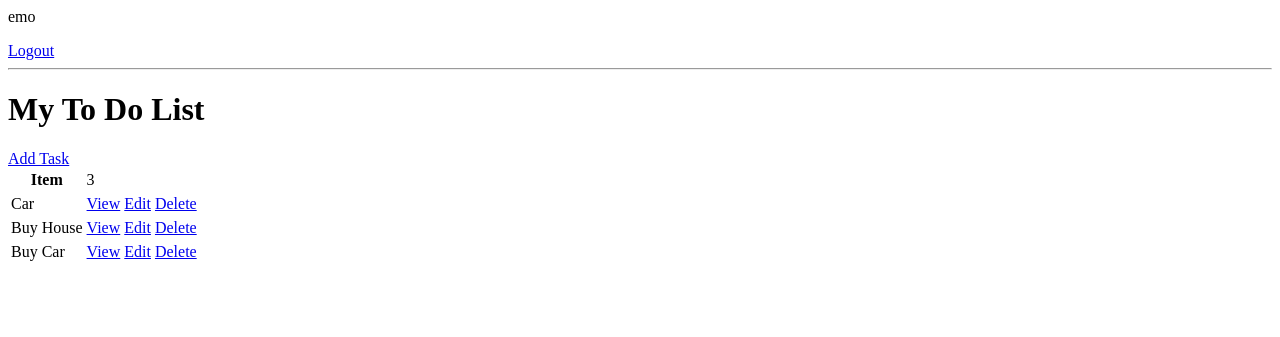
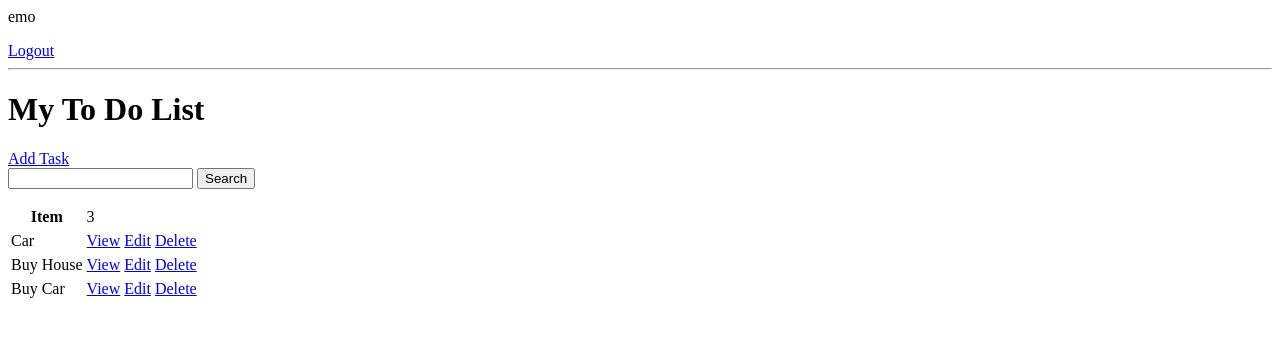
Before and after one commit to emilianstoyanov/Django-To-Do-List-App, a Django app: page / in a window 1280 px wide. Shown: the top 337 px of the page. Run offline with Django 4.2, Linux system fonts and the light colour scheme; a user stored in the database is signed in; data comes from the database, SQL or seed files in the repository; both versions use the stored data as it was after the commit.

Commit message:
config search func

```diff
--- a/todo_list/base/templates/base/task_list.html
+++ b/todo_list/base/templates/base/task_list.html
@@ -9,6 +9,11 @@
 <h1>My To Do List {{color}}</h1>
 
 <a href="{% url 'task-create' %}">Add Task</a>
+
+<form method="GET">
+    <input type="text" name="search-area">
+    <input type="submit" value="Search">
+</form>
 
 <table>
     <tr>
--- a/todo_list/base/views.py
+++ b/todo_list/base/views.py
@@ -54,6 +54,11 @@ class TaskList(OwnObjectsMixin, ListView):
         context = super().get_context_data(**kwargs)
         context['tasks'] = context['tasks'].filter(user=self.request.user)
         context['count'] = context['tasks'].filter(complete=False).count()
+
+        search_input = self.request.GET.get('search-area') or ''
+        if search_input:
+            context['tasks'] = context['tasks'].filter(
+                title__icontains=search_input)
         return context
 
 
```
Also changed, not shown: todo_list/db.sqlite3.
